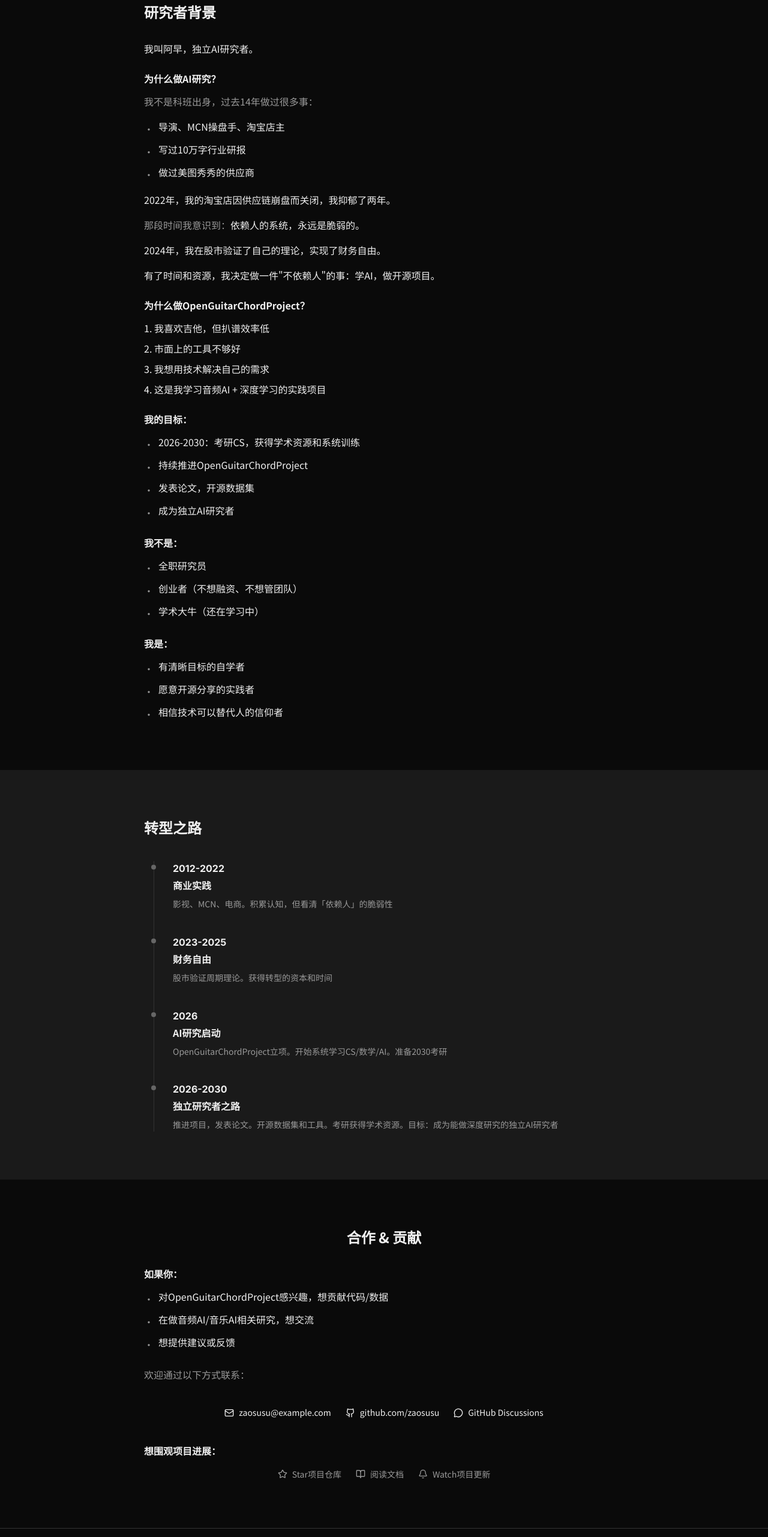
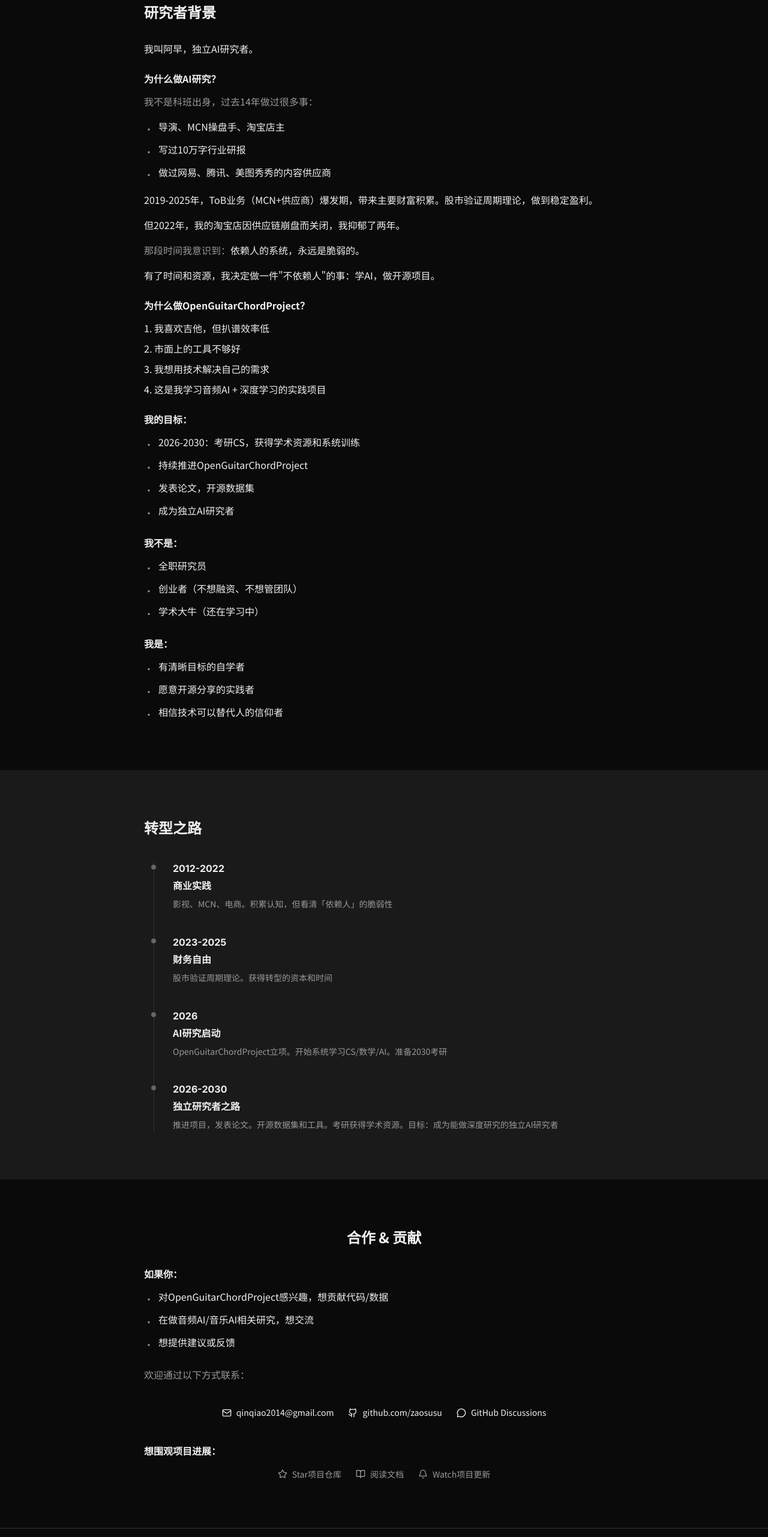
Before and after one commit to Zaosusu/zaosusu.github.io, a React (Vite) app: page / in a window 1280 px wide. Shown: the part 1943-4506 px from the top of the page at 60% size. Built offline with nearby package versions, Linux system fonts and the light colour scheme.

Commit message:
Update contact email, discussions link and AboutMe timeline

```diff
--- a/src/sections/AboutMe.tsx
+++ b/src/sections/AboutMe.tsx
@@ -30,17 +30,17 @@ export function AboutMe() {
               </li>
               <li className="flex items-start gap-2">
                 <span className="text-text-secondary mt-1">•</span>
-                <span>做过美图秀秀的供应商</span>
+                <span>做过网易、腾讯、美图秀秀的内容供应商</span>
               </li>
             </ul>
             <p className="mb-4">
-              2022年，我的淘宝店因供应链崩盘而关闭，我抑郁了两年。
+              2019-2025年，ToB业务（MCN+供应商）爆发期，带来主要财富积累。股市验证周期理论，做到稳定盈利。
+            </p>
+            <p className="mb-4">
+              但2022年，我的淘宝店因供应链崩盘而关闭，我抑郁了两年。
             </p>
             <p className="mb-4 text-text-secondary">
               那段时间我意识到：<span className="text-text-primary">依赖人的系统，永远是脆弱的。</span>
-            </p>
-            <p className="mb-4">
-              2024年，我在股市验证了自己的理论，实现了财务自由。
             </p>
             <p>
               有了时间和资源，我决定做一件"不依赖人"的事：<span className="text-text-primary">学AI，做开源项目。</span>
--- a/src/sections/Contact.tsx
+++ b/src/sections/Contact.tsx
@@ -37,12 +37,12 @@ export function Contact() {
           {/* Contact Links */}
           <div className="flex flex-col sm:flex-row items-start sm:items-center justify-center gap-6 py-4">
             <a
-              href="mailto:zaosusu@example.com"
+              href="mailto:qinqiao2014@gmail.com"
               className="inline-flex items-center gap-2 text-text-primary hover:text-text-secondary transition-colors duration-200 group"
             >
               <Mail className="w-4 h-4" />
               <span className="font-noto text-sm border-b border-transparent group-hover:border-text-secondary">
-                zaosusu@example.com
+                qinqiao2014@gmail.com
               </span>
             </a>
             <a
@@ -57,7 +57,7 @@ export function Contact() {
               </span>
             </a>
             <a
-              href="https://github.com/zaosusu/discussions"
+              href="https://github.com/zaosusu/zaosusu.github.io/discussions"
               target="_blank"
               rel="noopener noreferrer"
               className="inline-flex items-center gap-2 text-text-primary hover:text-text-secondary transition-colors duration-200 group"
```
